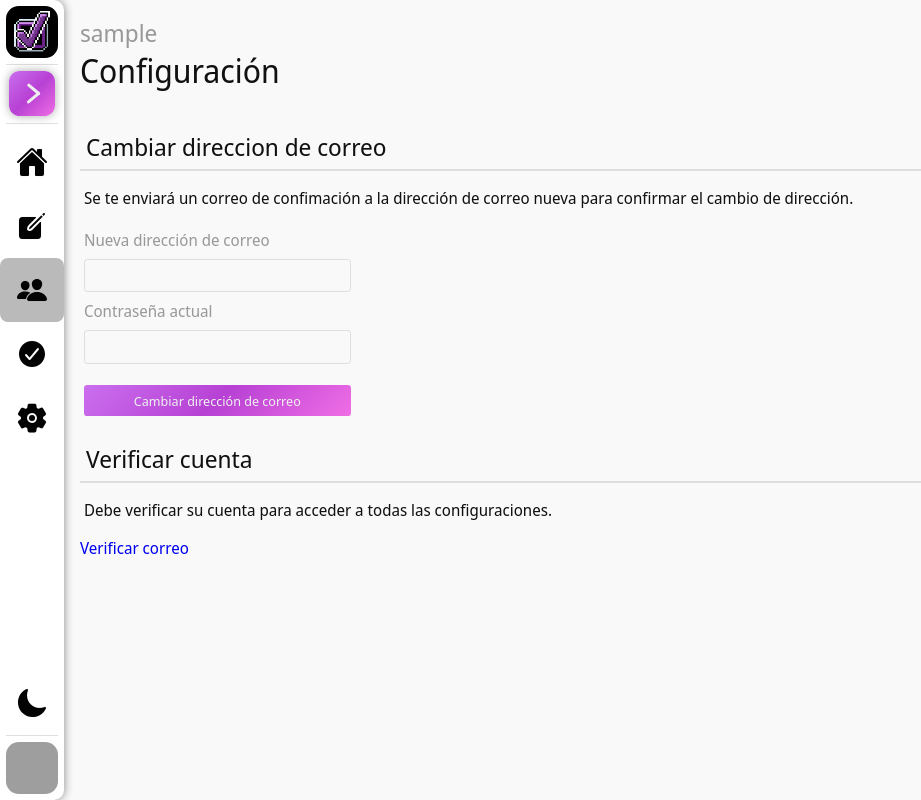
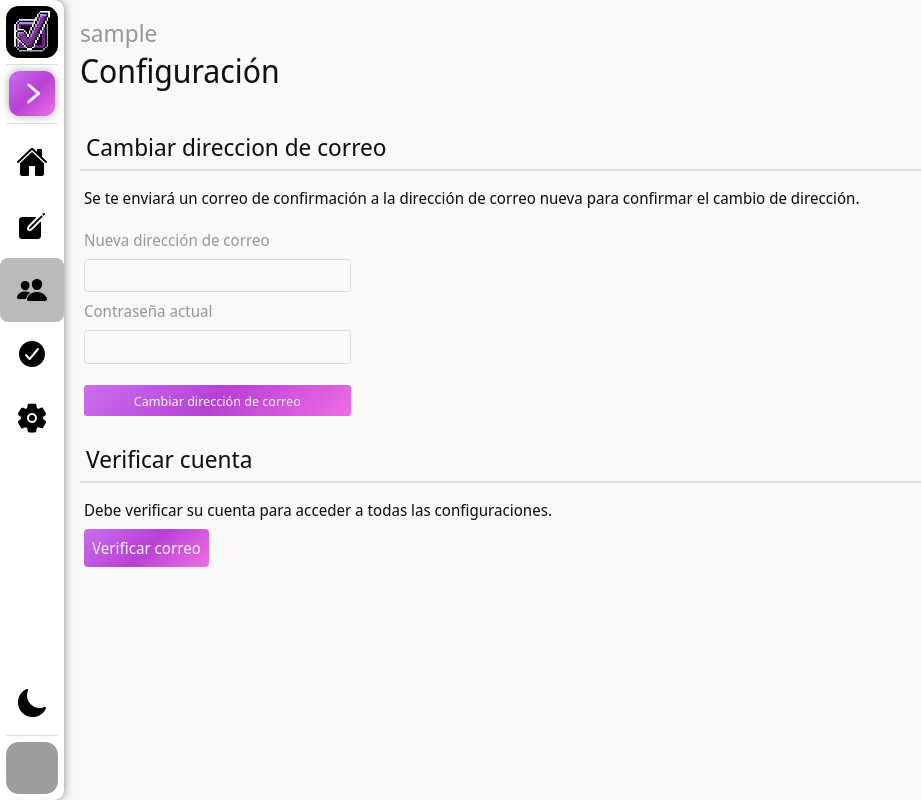
Before and after one commit to GianK128/Flask-To-Do-List, a Flask app: page /settings/ in a window 1280 px wide. Shown: the whole page, without its empty margins (0-921 px from the left). Run offline with Flask 2, Linux system fonts and the light colour scheme; the visitor is signed in with stand-in values (Sample User, id 1); data comes from the database, SQL or seed files in the repository; some libraries are stand-ins or nearby versions; grey boxes are pictures that could not be loaded.

Commit message:
feat: Estilizar paginas transitorias faltantes

```diff
--- a/todo_list/static/friends.css
+++ b/todo_list/static/friends.css
@@ -44,6 +44,11 @@ main {
 }
 
 /* LISTA DE AMIGOS */
+
+.friends-list p {
+    color: var(--clr-text-obscured);
+    padding: 1em;
+}
 
 .friends-list ul {
     display: grid;
--- a/todo_list/static/login.css
+++ b/todo_list/static/login.css
@@ -63,11 +63,12 @@ main {
 }
 
 .container p.text {
-    padding: 1em 0.5em;
+    padding: 1em 0;
     margin: 1em 0;
 }
 
-.container a.btn {
+.container a.btn,
+.container button.btn {
     width: 100%;
     text-align: center;
 }
--- a/todo_list/static/mailSend.js
+++ b/todo_list/static/mailSend.js
@@ -4,7 +4,7 @@ let tmpCountDownInterval;
 
 sendBtn.addEventListener('click', (e) => {
     sendBtn.textContent = 'Enviando...';
-    fetch('./verify/send-email')
+    fetch('./send-email')
     .then(response => {
         if (response.status === 200) {
             sendBtn.disabled = true;
--- a/todo_list/templates/settings.html
+++ b/todo_list/templates/settings.html
@@ -15,7 +15,7 @@
     <div class="settings">
         <section class="setting-container">
             <h2>Cambiar direccion de correo</h2>
-            <p>Se te enviará un correo de confimación a la dirección de correo nueva para confirmar el cambio de dirección.</p>
+            <p>Se te enviará un correo de confirmación a la dirección de correo nueva para confirmar el cambio de dirección.</p>
             <form method="POST">
                 {{ email_form.hidden_tag() }}
                 {{ email_form.new_email.label() }}
@@ -28,7 +28,7 @@
         {% if current_user.email_confirmed %}
             <section class="setting-container">
                 <h2>Cambiar contraseña</h2>
-                <p>Se te enviará un correo de confimación a tu correo electrónico para confirmar el cambio de contraseña.</p>
+                <p>Se te enviará un correo de confirmación a tu correo electrónico para confirmar el cambio de contraseña.</p>
                 <form method="POST">
                     {{ password_form.hidden_tag() }}
                     {{ password_form.old_password.label() }}
@@ -44,7 +44,7 @@
             <section class="setting-container">
                 <h2>Verificar cuenta</h2>
                 <p>Debe verificar su cuenta para acceder a todas las configuraciones.</p>
-                <a href="{{ url_for('auth.unconfirmed') }}">Verificar correo</a>
+                <a class="btn btn-primary" style="margin: 0.25em;" href="{{ url_for('auth.unconfirmed') }}">Verificar correo</a>
             </section>
         {% endif %}
     </div>
```
Also changed, not shown: todo_list/templates/verification/unconfirmed_account.html (+9 -3 lines).
